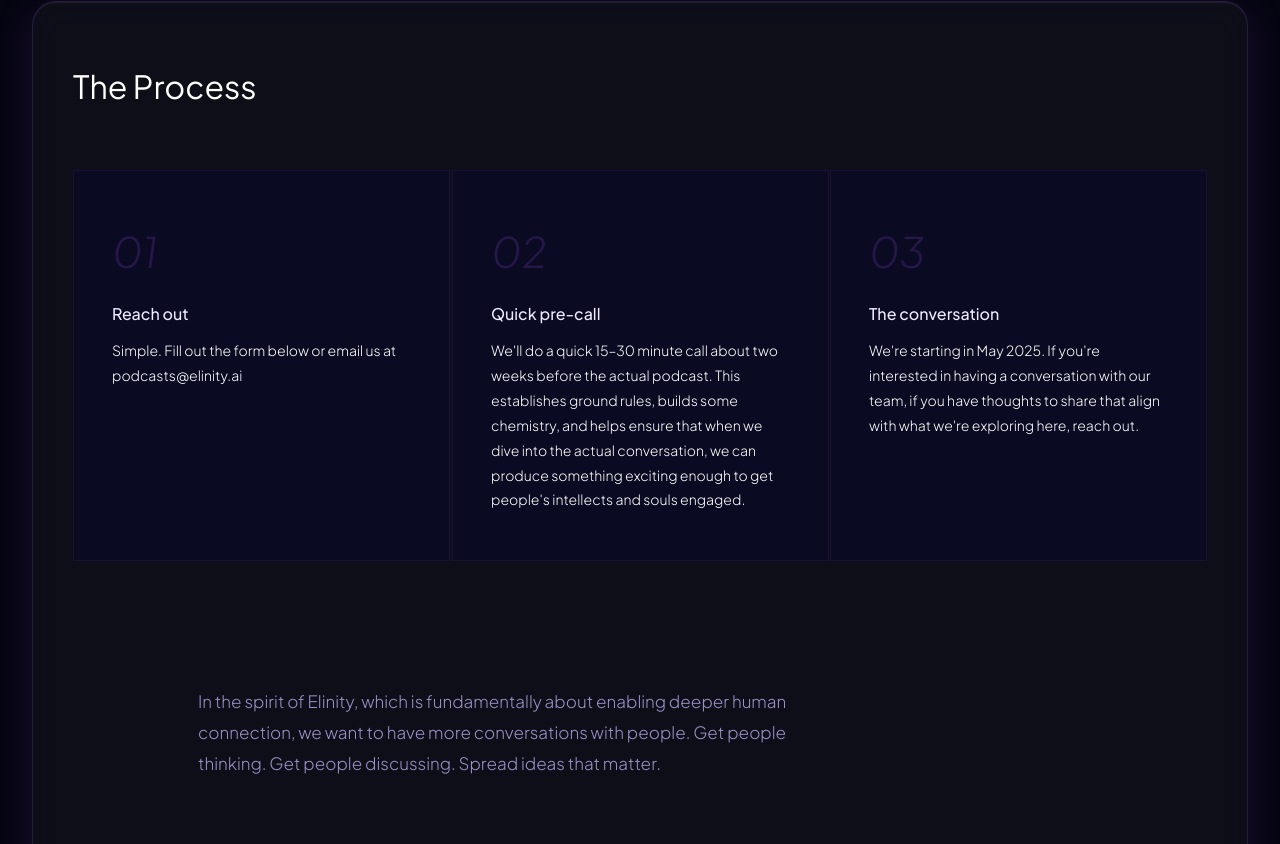
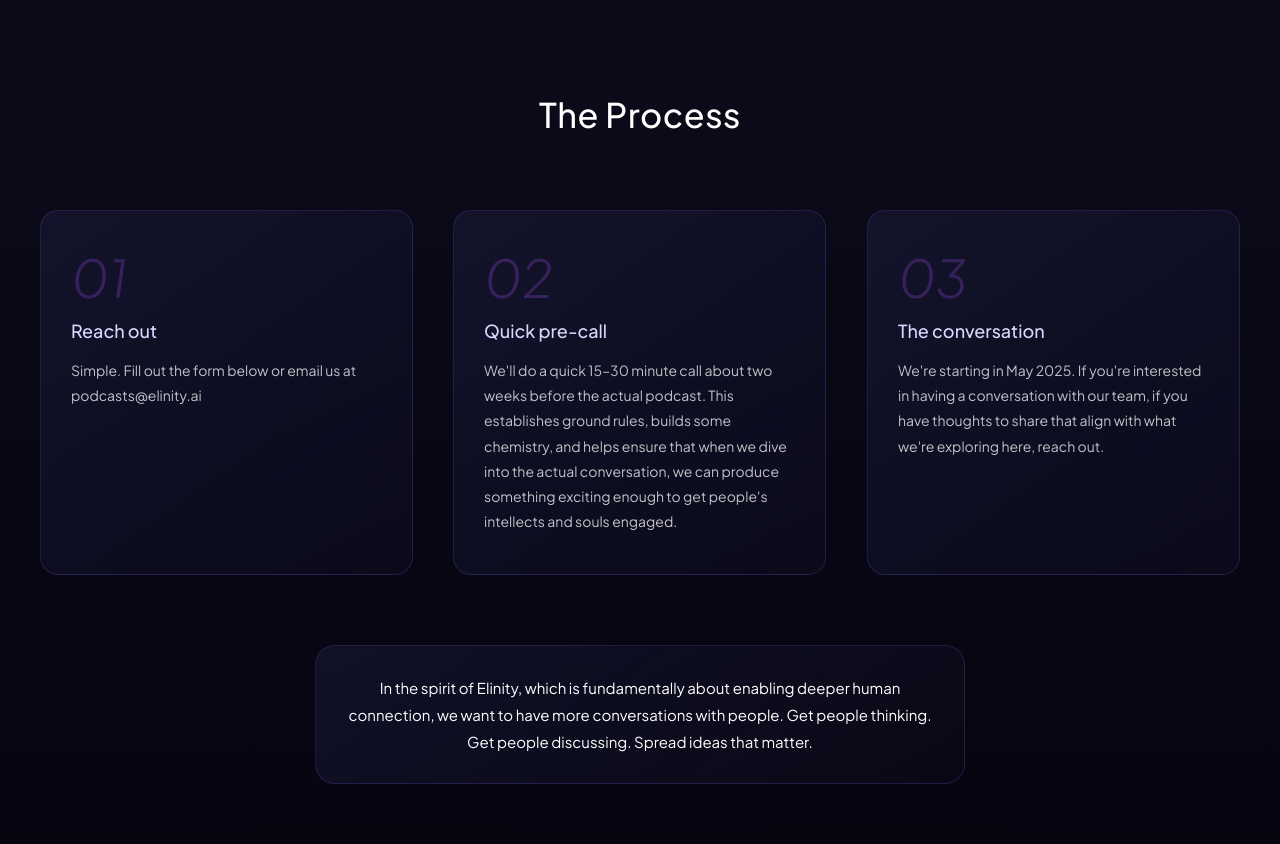
Before and after one commit to sudharsan-051006/elinity, a React (Vite) app: page /pod in a window 1280 px wide. Shown: the part 5696-6540 px from the top of the page. Built offline with nearby package versions, Linux system fonts and the light colour scheme; a web font is replaced by a local one.

Commit message:
updated podcast

```diff
--- a/src/pages/ElinityPod.tsx
+++ b/src/pages/ElinityPod.tsx
@@ -876,35 +876,117 @@ export default function ElinityPodcast() {
         </div>
       </section>
 {/* ══ THE PROCESS ══ */}
-      <section style={sec}>
-        <Reveal><div style={{
-          color:'white',
-          fontSize:'32px',
-          // marginLeft:'50%',
-          marginBottom:'60px'
-        }}>The Process <span style={labelLine} /></div></Reveal>
-        <div style={{ display:"grid", gridTemplateColumns: isMobile ? "1fr" : isTablet ? "1fr 1fr" : "repeat(3,1fr)", gap:"2px",
-          color:'white'
-        }}>
+<section
+  style={{
+    padding: isMobile ? "80px 20px" : "120px 40px",
+    background: "linear-gradient(180deg,#0b0b1a,#050510)",
+    color: "white",
+    position: "relative"
+  }}
+>
+  <Reveal>
+    <div
+      style={{
+        fontSize: "34px",
+        textAlign: "center",
+        marginBottom: "70px",
+        fontWeight: 500,
+        letterSpacing: "0.5px"
+      }}
+    >
+      The Process <span style={labelLine} />
+    </div>
+  </Reveal>
+
+  <div
+    style={{
+      display: "grid",
+      gridTemplateColumns: isMobile
+        ? "1fr"
+        : isTablet
+        ? "1fr 1fr"
+        : "repeat(3,1fr)",
+      gap: "40px",
+      position: "relative"
+    }}
+  >
     {processSteps.map((s, i) => (
       <Reveal key={s.num} delay={60 + i * 80}>
-              <div className="hover-card" style={{ padding: isMobile ? "32px 22px" : "48px 38px", background:B.bgDark, border:"1px solid rgba(168,85,247,0.09)", height:"100%", boxSizing:"border-box" }}>
-                <span style={{ fontSize:"42px", fontFamily:F, fontWeight:300, color:"rgba(168,85,247,0.18)", marginBottom:"20px", display:"block", fontStyle:"italic" }}>{s.num}</span>
-                <div style={{ fontSize:"16px", fontFamily:F, fontWeight:500, color:B.textLight, marginBottom:"12px" }}>{s.title}</div>
-                <div style={{ fontSize:"14px", lineHeight:1.78, fontFamily:F, fontWeight:300, color:'white' }}>{s.body}</div>
+        <div
+          className="hover-card"
+          style={{
+            padding: "40px 30px",
+            borderRadius: "18px",
+            background:
+              "linear-gradient(145deg, rgba(20,20,45,0.9), rgba(12,12,30,0.7))",
+            border: "1px solid rgba(168,85,247,0.18)",
+            transition: "all 0.3s ease",
+            height: "100%",
+            display: "flex",
+            flexDirection: "column",
+            gap: "14px"
+          }}
+        >
+          {/* Step number */}
+          <span
+            style={{
+              fontSize: "52px",
+              fontWeight: 300,
+              color: "rgba(168,85,247,0.25)",
+              fontStyle: "italic",
+              lineHeight: 1
+            }}
+          >
+            {s.num}
+          </span>
+
+          {/* Title */}
+          <div
+            style={{
+              fontSize: "18px",
+              fontWeight: 500,
+              color: "#d9d9ff"
+            }}
+          >
+            {s.title}
+          </div>
+
+          {/* Body */}
+          <div
+            style={{
+              fontSize: "14px",
+              lineHeight: 1.8,
+              color: "rgba(255,255,255,0.75)"
+            }}
+          >
+            {s.body}
+          </div>
         </div>
       </Reveal>
     ))}
   </div>
+
   <Reveal delay={120}>
-          <p style={bodyStyle({ margin:"100px",
-
-            maxWidth:"640px",
-            border:'1px solid transparent', borderRadius:'24px', padding:'24px' })}>
-            In the spirit of Elinity, which is fundamentally about enabling deeper human connection, we want to have more conversations with people. Get people thinking. Get people discussing. Spread ideas that matter.</p>
+    <p
+      style={{
+        maxWidth: "650px",
+        margin: "70px auto 0",
+        textAlign: "center",
+        fontSize: "15px",
+        lineHeight: 1.8,
+        padding: "28px",
+        borderRadius: "20px",
+        background:
+          "linear-gradient(145deg, rgba(20,20,45,0.8), rgba(10,10,25,0.6))",
+        border: "1px solid rgba(168,85,247,0.18)"
+      }}
+    >
+      In the spirit of Elinity, which is fundamentally about enabling deeper
+      human connection, we want to have more conversations with people. Get
+      people thinking. Get people discussing. Spread ideas that matter.
+    </p>
   </Reveal>
 </section>
-
       {/* ══ WHY THIS MATTERS ══ */}
       <div style={{ background:B.bgMid, borderTop:"1px solid rgba(168,85,247,0.1)", borderBottom:"1px solid rgba(168,85,247,0.1)", padding:`${sY} 0` }}>
         <div style={{ maxWidth:"740px", margin:"0 auto", padding:`0 ${px}` }}>
```
Lines whose indentation alone changed are shown as unchanged.
